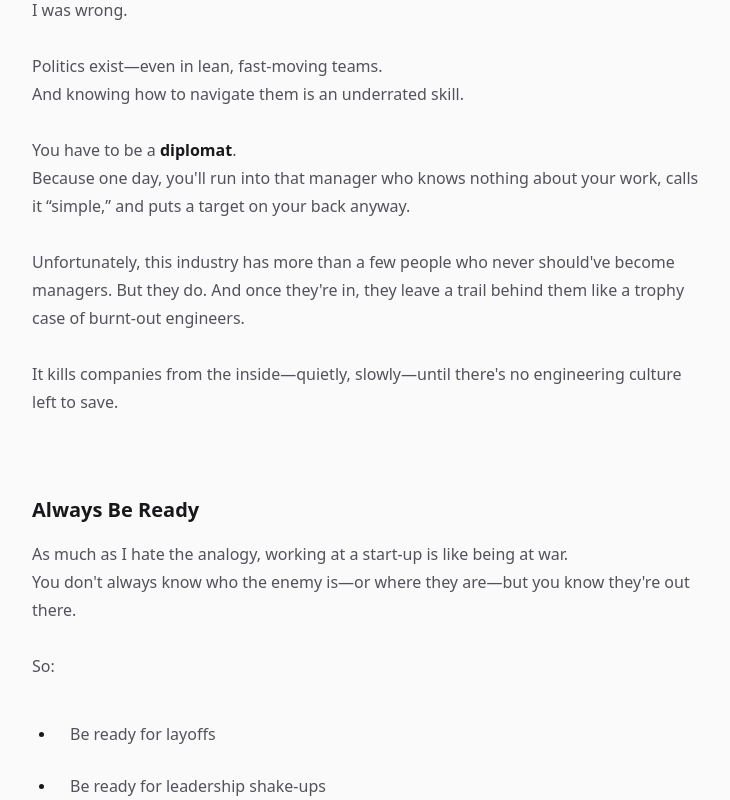
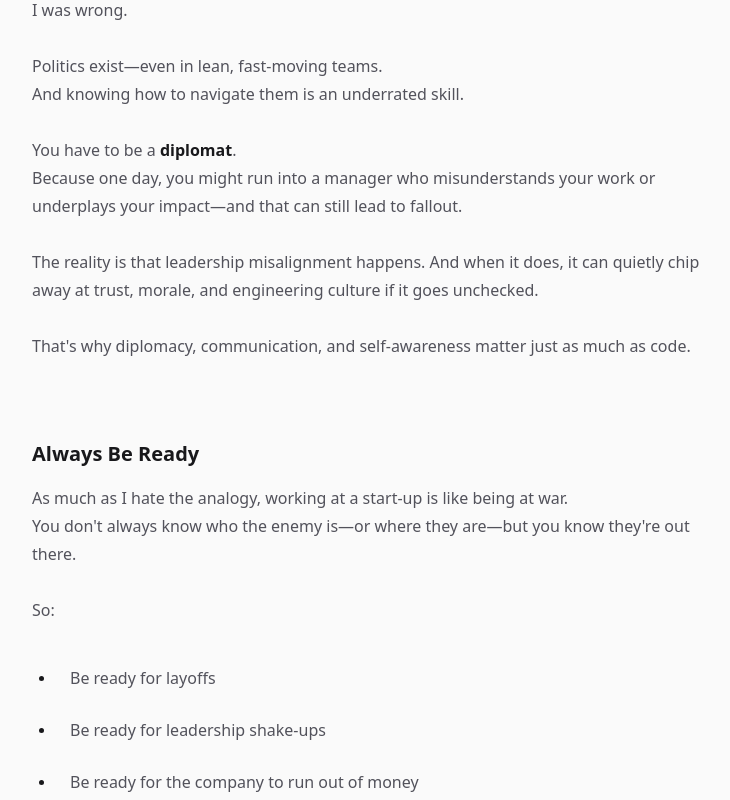
Before and after one commit to sebasjimenez10/sebasjimenez10.github.io, a Next.js app: page /articles/the-start-up-grind in a window 1280 px wide. Shown: the part 3060-3860 px from the top of the page, without its empty margins (272-1002 px from the left). Built offline with nearby package versions, Linux system fonts and the light colour scheme.

Commit message:
New article

```diff
--- a/src/app/articles/the-start-up-grind/page.mdx
+++ b/src/app/articles/the-start-up-grind/page.mdx
@@ -6,7 +6,6 @@ export const article = {
   author: 'Sebastian Jimenez',
   date: '2025-07-15',
   title: 'The Start-up Grind',
-  draft: true,
   description: 'You\'re working on something new. Things move fast. It feels exciting. There\'s opportunity to touch a wide range of areas—product, infra, security, platform, you name it. And on top of that, you might even retire as a side effect.',
 }
 
@@ -89,11 +88,11 @@ Politics exist—even in lean, fast-moving teams.
 And knowing how to navigate them is an underrated skill.
 
 You have to be a **diplomat**.
-Because one day, you'll run into that manager who knows nothing about your work, calls it “simple,” and puts a target on your back anyway.
+Because one day, you might run into a manager who misunderstands your work or underplays your impact—and that can still lead to fallout.
 
-Unfortunately, this industry has more than a few people who never should've become managers. But they do. And once they're in, they leave a trail behind them like a trophy case of burnt-out engineers.
+The reality is that leadership misalignment happens. And when it does, it can quietly chip away at trust, morale, and engineering culture if it goes unchecked.
 
-It kills companies from the inside—quietly, slowly—until there's no engineering culture left to save.
+That's why diplomacy, communication, and self-awareness matter just as much as code.
 
 ## Always Be Ready
 
@@ -128,6 +127,3 @@ Also? Be a diplomat.
 Even when it feels exhausting or fake or slow. It can open doors—or help you exit gracefully when the time comes.
 
 **Never underestimate the power of words.**
-
-And finally:
-**The only reason to sink to the bottom of the ocean with a start-up is if it's yours—and even then, ask yourself: is it worth it?**
```
